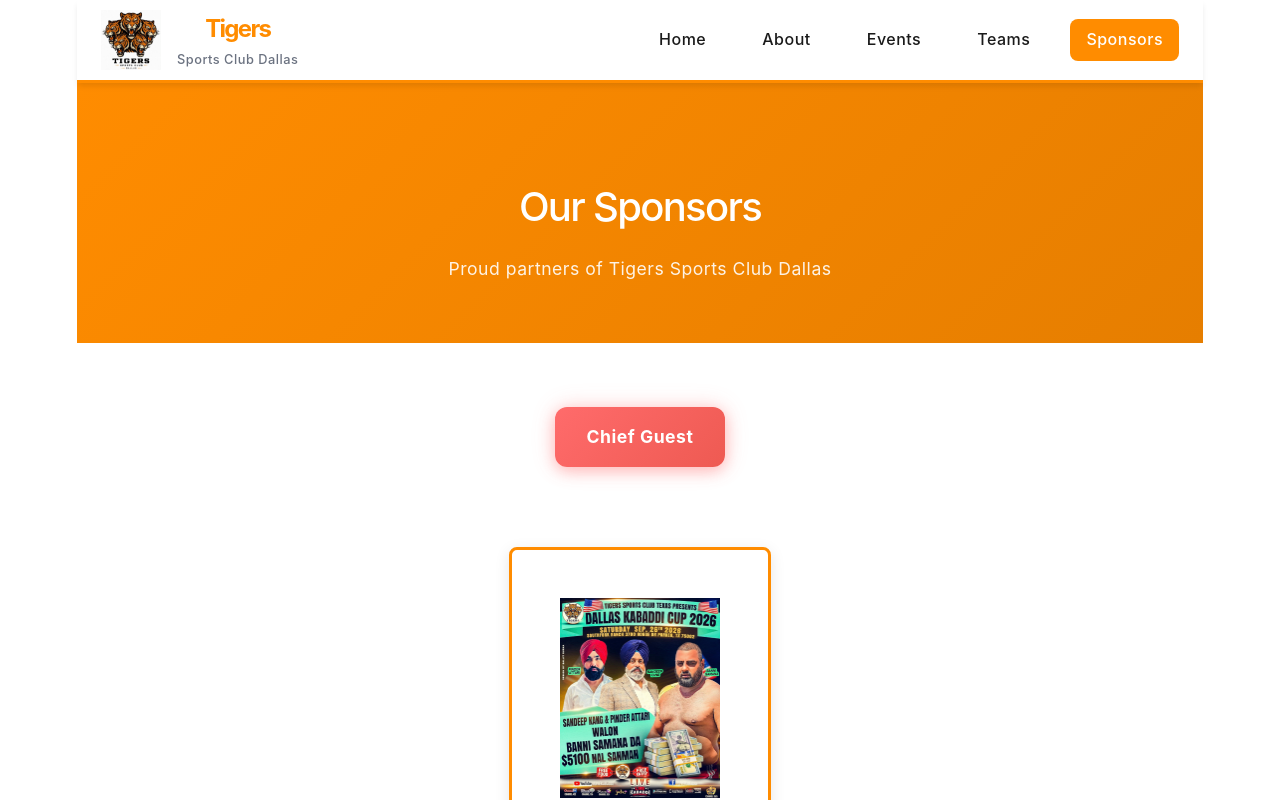
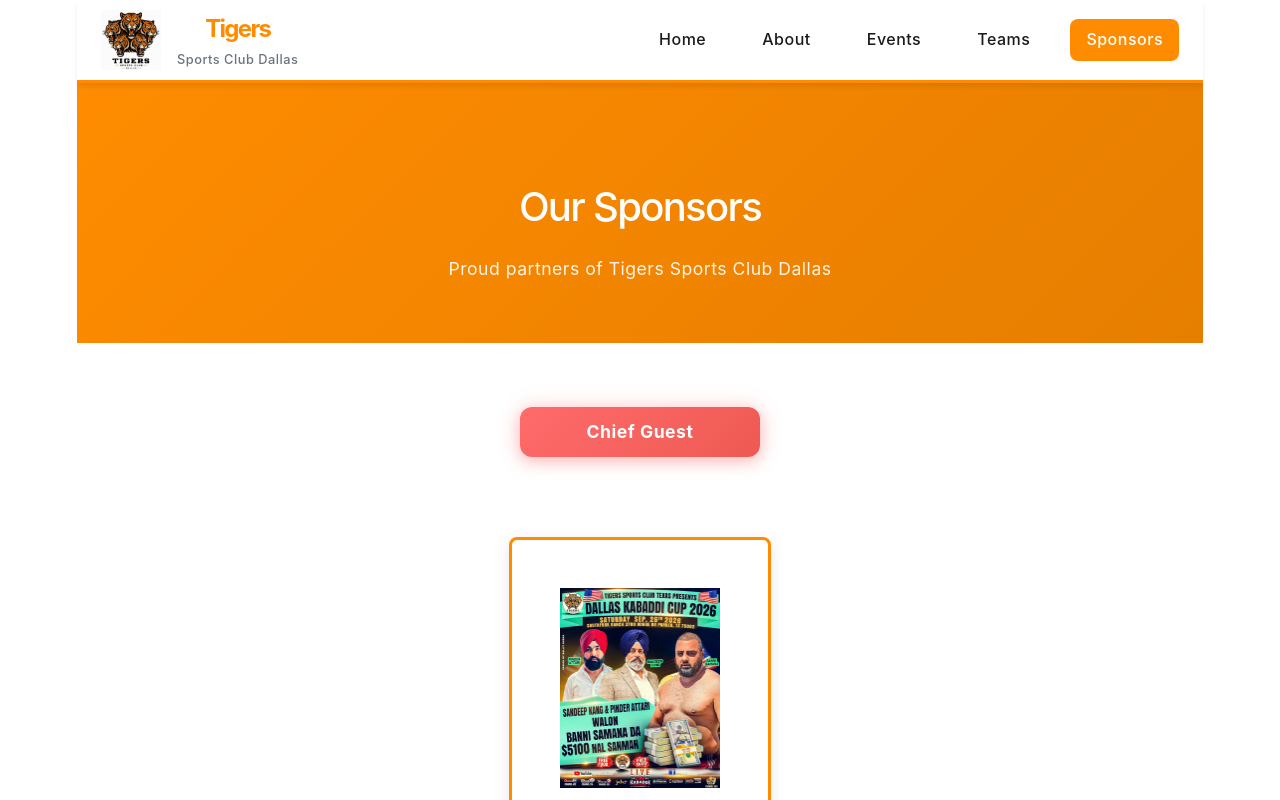
Before and after one commit to 22gkulvir/tigers-sports-club-website, a Vue app: page /sponsors in a window 1280 px wide. Shown: the top 800 px of the page. Built offline with nearby package versions, Linux system fonts and the light colour scheme.

Commit message:
Standardize sponsor tier badge button sizes for consistent appearance

```diff
--- a/src/pages/Sponsors.vue
+++ b/src/pages/Sponsors.vue
@@ -266,13 +266,17 @@
 }
 
 .tier-badge {
-  display: inline-block;
+  display: inline-flex;
+  align-items: center;
+  justify-content: center;
+  min-width: 240px;
   padding: var(--spacing-md) var(--spacing-xl);
   border-radius: var(--radius-lg);
   color: white;
   font-weight: 700;
   font-size: 1.1rem;
   letter-spacing: 0.5px;
+  height: 50px;
 }
 
 .tier-badge.chief-guest {
```
